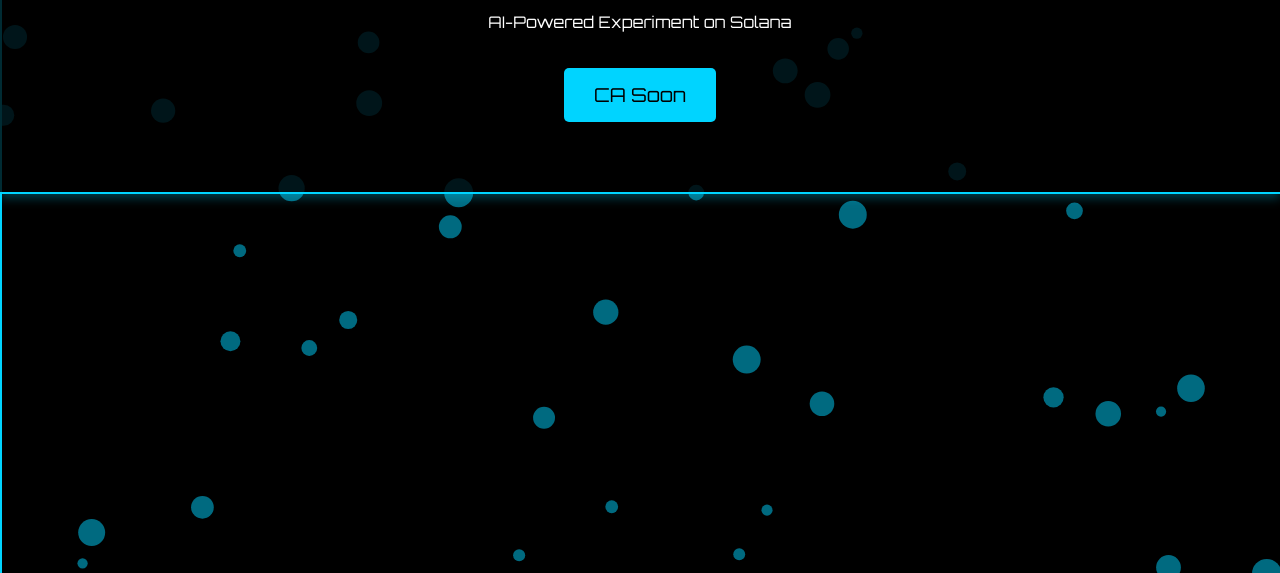
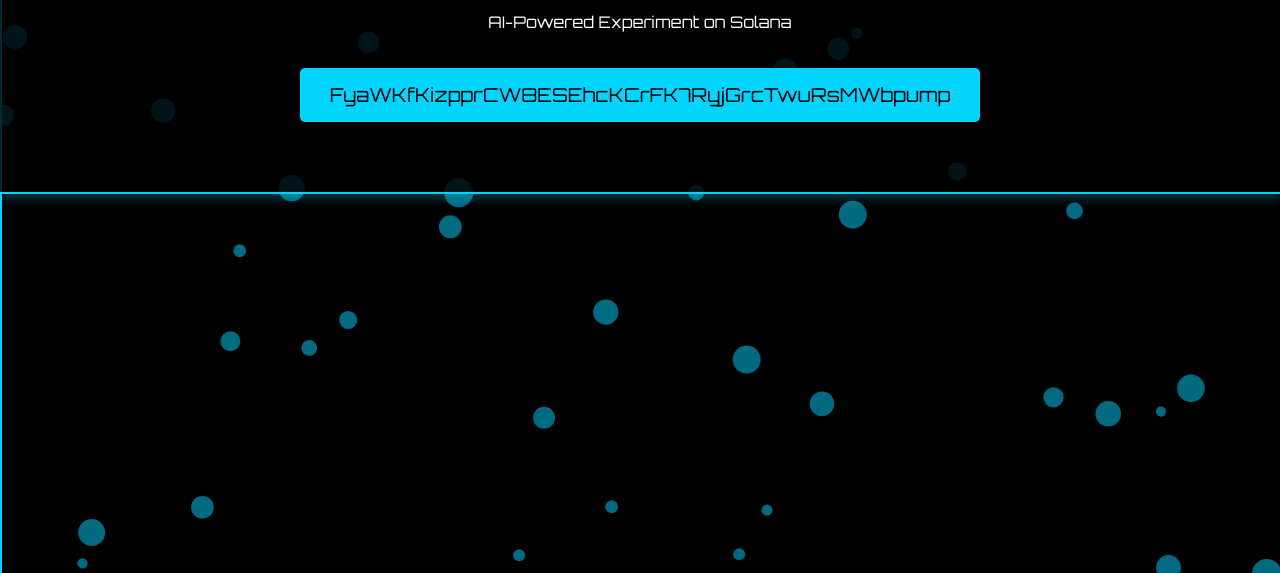
Before and after one commit to NeuraLensAIsol/neuralens-website, a plain HTML site: page index.html in a window 1280 px wide. Shown: the part 227-800 px from the top of the page. Drawn offline with Linux system fonts and the light colour scheme.

Commit message:
Update index.html

```diff
--- a/index.html
+++ b/index.html
@@ -185,7 +185,7 @@
     <div class="hero">
         <h1>AInecdote</h1>
         <p>AI-Powered Experiment on Solana</p>
-        <a href="#" class="cta-button">CA Soon</a>
+        <a href="#" class="cta-button">FyaWKfKizpprCW8ESEhcKCrFK7RyjGrcTwuRsMWbpump</a>
     </div>
 </body>
 </html>
```
